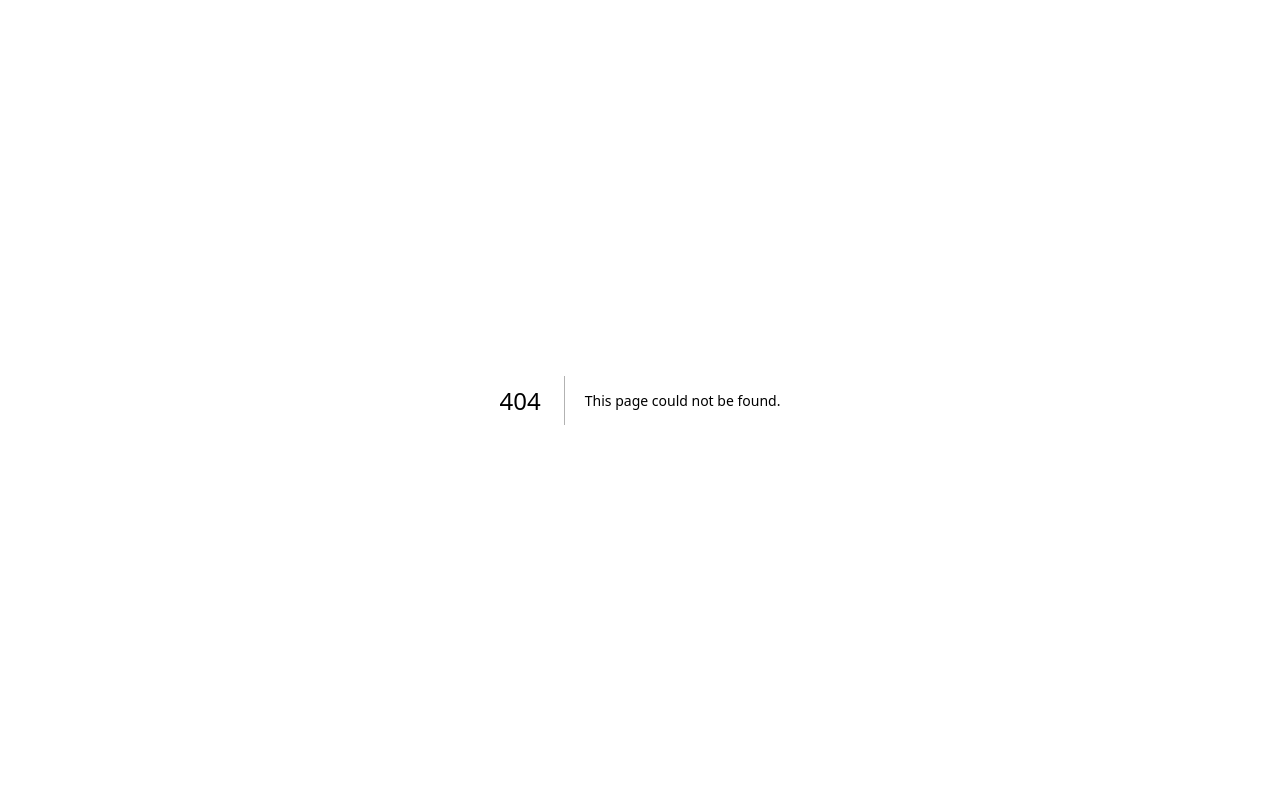
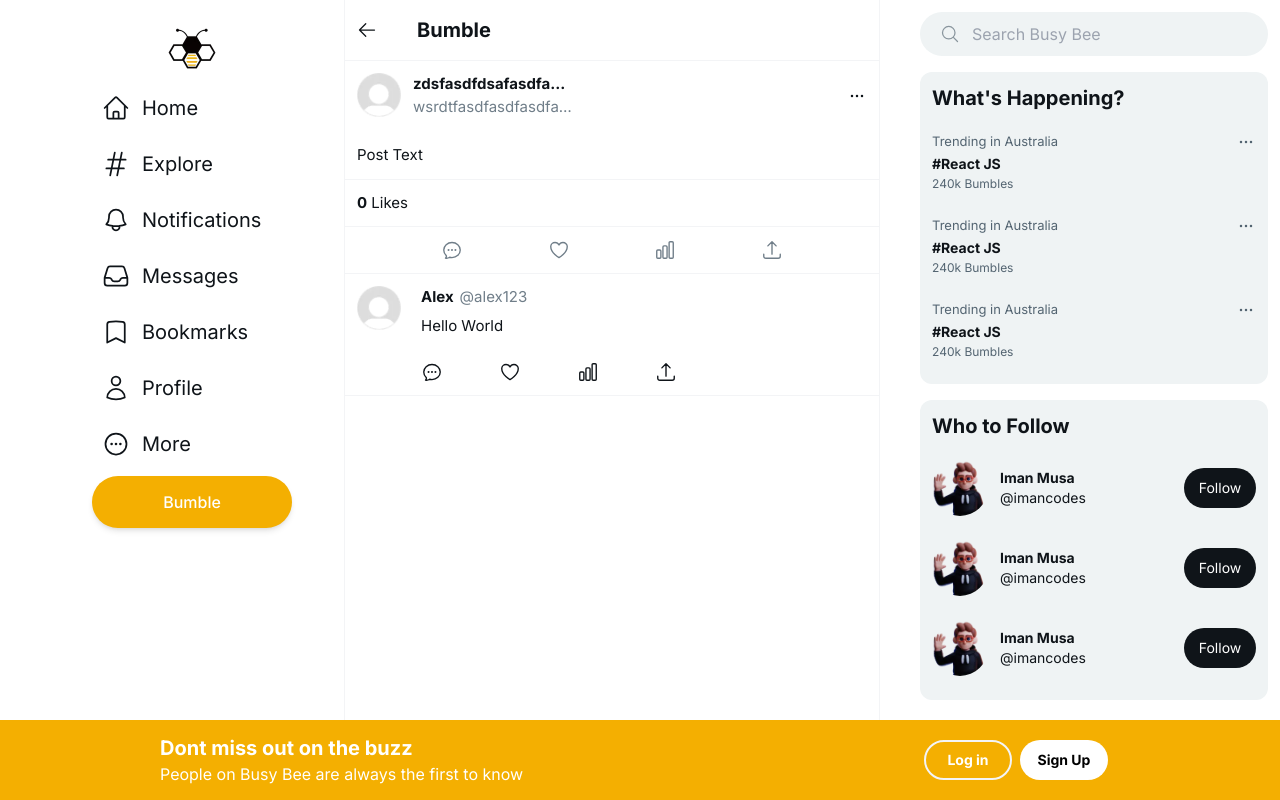
Before and after one commit to blytheb/social-media-app, a Next.js app: page /1 in a window 1280 px wide. Before the commit this address had no page. Built offline with nearby package versions, Linux system fonts and the light colour scheme; no server answers.

Commit message:
feat: created/styled dynamic route to post id page

```diff
--- /dev/null
+++ b/app/[id]/page.tsx
@@ -0,0 +1,93 @@
+import { PostHeader } from "@/components/Post";
+import PostFeed from "@/components/PostFeed";
+import Sidebar from "@/components/Sidebar";
+import SignUpPrompt from "@/components/SignUpPrompt";
+import Widgets from "@/components/Widgets";
+import {
+	ArrowLeftIcon,
+	ArrowUpTrayIcon,
+	ChartBarIcon,
+	ChatBubbleOvalLeftEllipsisIcon,
+	EllipsisHorizontalIcon,
+	HeartIcon,
+} from "@heroicons/react/24/outline";
+import Image from "next/image";
+import Link from "next/link";
+
+export default function page() {
+	return (
+		<>
+			<div className="text-[#0F1419] min-h-screen max-w-[1400px]  mx-auto flex justify-center">
+				<Sidebar />
+				<div className="flex-grow max-w-2xl border-x border-gray-100">
+					<div
+						className="flex items-center py-4 px-3 text-lg sm:text-xl sticky top-0 z-50
+                                bg-white bg-opacity-80 backdrop-blur-sm font-bold border-b border-gray-100">
+						<Link href="/">
+							<ArrowLeftIcon className="w-5 h-5 mr-10" />
+						</Link>
+						Bumble
+					</div>
+
+					<div className="flex flex-col p-3 space-y-5 border-b border-gray-100">
+						<div className="flex justify-between items-center mb-1.5">
+							<div className="flex space-x-3">
+								<Image
+									src={"/assets/profile-pic.png"}
+									width={44}
+									height={44}
+									alt="Profile Picture"
+									className="w-11 h-11"
+								/>
+								<div className="flex flex-col text-[15px]">
+									<span
+										className="font-bold  inline-block whitespace-nowrap overflow-hidden text-ellipsis max-w-[60px] min-[400px]:max-w-[100px] min-[500px]:max-w-[140px]
+                     sm:max-w-[160px]">
+										zdsfasdfdsafasdfasdfasdfasdfasdfasdfddd
+									</span>
+									<span
+										className="text-[#707E89]  inline-block whitespace-nowrap overflow-hidden text-ellipsis max-w-[60px] min-[400px]:max-w-[100px] min-[500px]:max-w-[140px]
+                     sm:max-w-[160px]">
+										wsrdtfasdfasdfasdfasdfasdfasdfdasfadf
+									</span>
+								</div>
+							</div>
+							<EllipsisHorizontalIcon className="w-5 h-5" />
+						</div>
+
+						<span className="text-[15px]">Post Text</span>
+					</div>
+
+					<div className="border-b border-gray-100 p-3 text-[15px]">
+						<span className="font-bold">0</span> Likes
+					</div>
+
+					<div className="border-b border-gray-100 p-3 text-[15px] flex justify-evenly">
+						<ChatBubbleOvalLeftEllipsisIcon className="w-[22px] h-[22px] text-[#707E89] cursor-not-allowed" />
+						<HeartIcon className="w-[22px] h-[22px] text-[#707E89] cursor-not-allowed" />
+						<ChartBarIcon className="w-[22px] h-[22px] text-[#707E89] cursor-not-allowed" />
+						<ArrowUpTrayIcon className="w-[22px] h-[22px] text-[#707E89] cursor-not-allowed" />
+					</div>
+					<Comment />
+				</div>
+
+				<Widgets />
+			</div>
+			<SignUpPrompt />
+		</>
+	);
+}
+
+function Comment() {
+	return (
+		<div className="border-b border-gray-100">
+			<PostHeader name="Alex" username="alex123" text="Hello World" />
+			<div className="flex space-x-14 p-3 ms-16">
+				<ChatBubbleOvalLeftEllipsisIcon className="w-[22px] h-[22px] cursor-not-allowed" />
+				<HeartIcon className="w-[22px] h-[22px] cursor-not-allowed" />
+				<ChartBarIcon className="w-[22px] h-[22px] cursor-not-allowed" />
+				<ArrowUpTrayIcon className="w-[22px] h-[22px] cursor-not-allowed" />
+			</div>
+		</div>
+	);
+}
--- a/components/Post.tsx
+++ b/components/Post.tsx
@@ -1,3 +1,5 @@
+"use client";
+
 import { openCommentModal, setCommentDetails } from "@/redux/slices/modalSlice";
 import {
 	ArrowUpTrayIcon,
@@ -7,6 +9,7 @@
 } from "@heroicons/react/24/outline";
 import { DocumentData, Timestamp } from "firebase/firestore";
 import Image from "next/image";
+import Link from "next/link";
 import React from "react";
 import Moment from "react-moment";
 import { useDispatch } from "react-redux";
@@ -20,12 +23,15 @@
 	const dispatch = useDispatch();
 	return (
 		<div className="border-b border-gray-100">
+			<Link href={"/" + id}>
 				<PostHeader
 					username={data.username}
 					name={data.name}
 					timestamp={data.timestamp}
 					text={data.text}
 				/>
+			</Link>
+
 			<div className="flex ml-16 p-3 space-x-14">
 				<div className="relative">
 					<ChatBubbleOvalLeftEllipsisIcon
```
Lines whose indentation alone changed are shown as unchanged.
